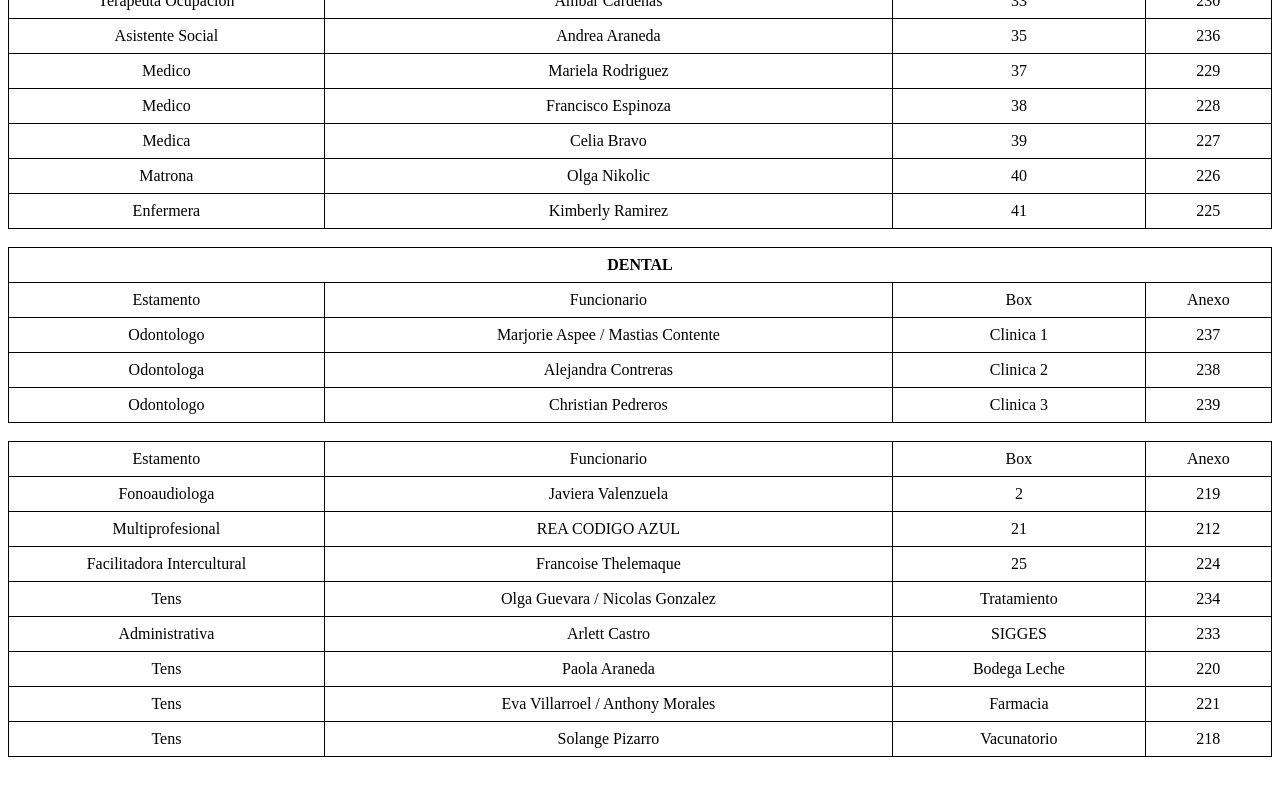
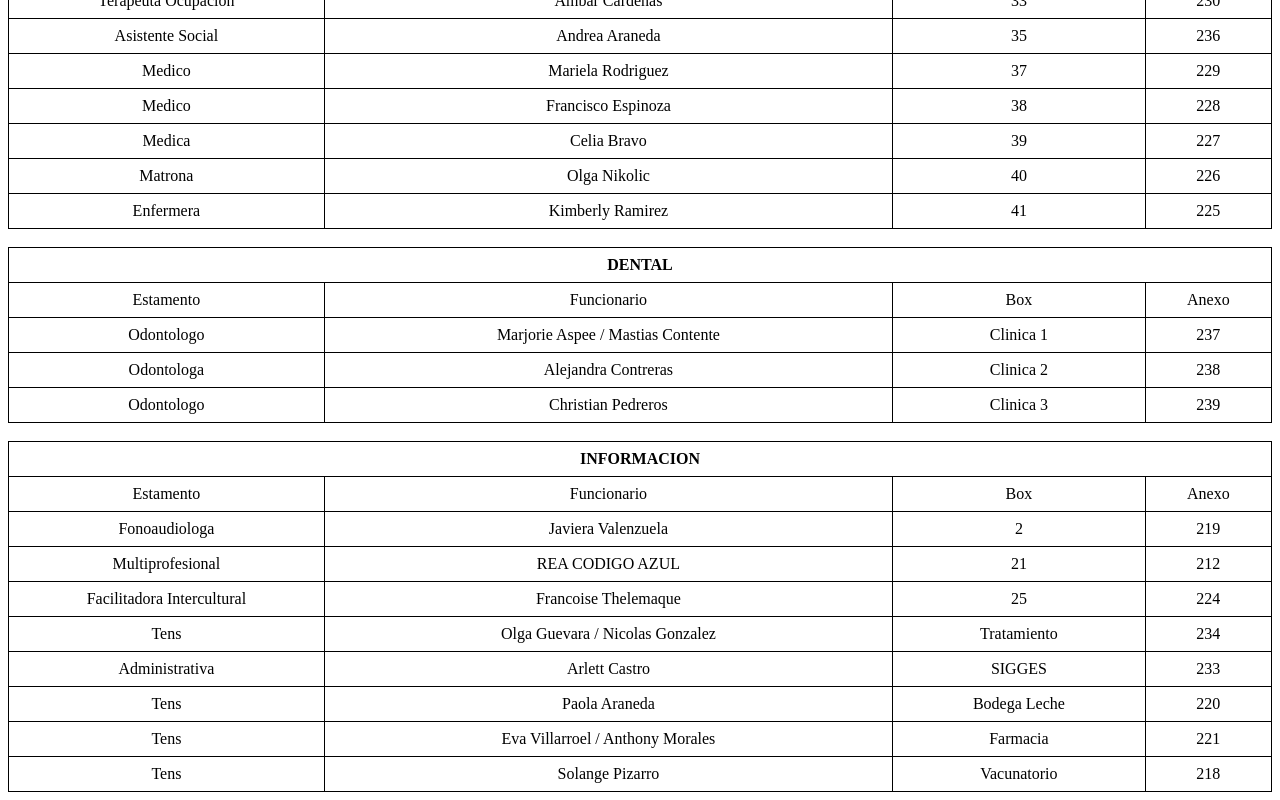
Before and after one commit to Vangeance97/AnexoABG, a plain HTML site: page index.html in a window 1280 px wide. Shown: the part 1080-1880 px from the top of the page. Before the commit the page ends 1845 px from the top, so only its background shows below. Drawn offline with Linux system fonts and the light colour scheme.

Commit message:
Update index.html

```diff
--- a/index.html
+++ b/index.html
@@ -268,6 +268,9 @@
     <br>
 
     <table>
+         <tr>
+            <td colspan="4"><b>INFORMACION</b></td>
+        </tr>
         <tr>
             <td class="col1">Estamento</td>
             <td class="col2">Funcionario</td>
```
